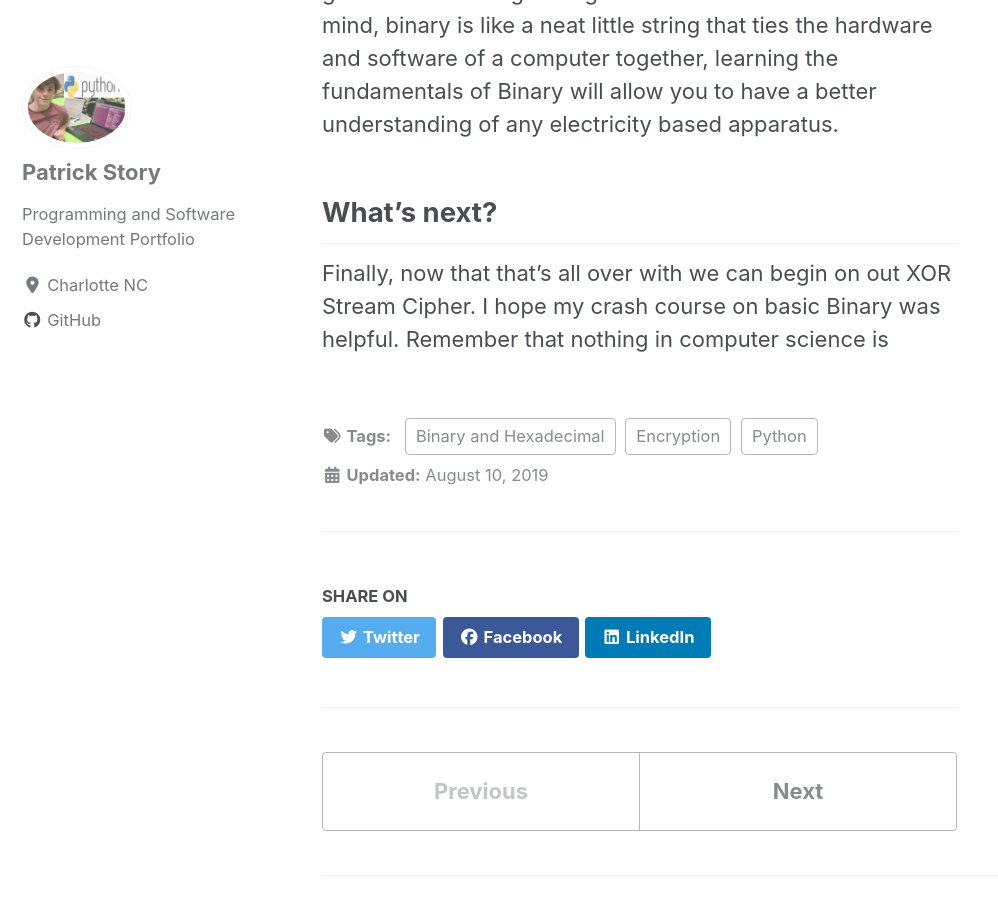
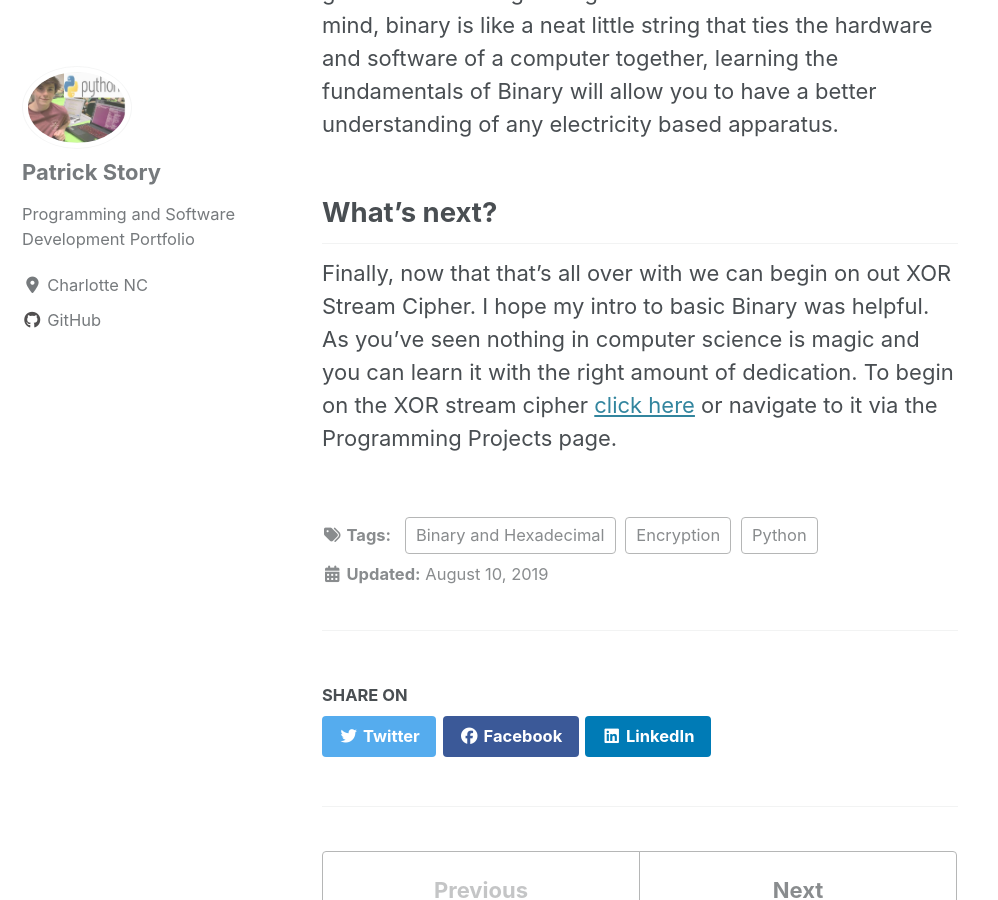
Before and after one commit to Patchyst/Patchyst.github.io, a Jekyll site: the page built from _posts/2019-08-10-binaryintro.md, in a window 1280 px wide and 900 px high, scrolled down 8078 px. Shown: the whole window, without its empty margins (0-998 px from the left). Built offline with Jekyll 4.4.1, drawn with Linux system fonts in a browser that asks for light colours; cached includes are drawn as plain includes; nearby versions of some CDN libraries.

Commit message:
Updating XOR project and Binary page

```diff
--- a/_posts/2019-08-10-binaryintro.md
+++ b/_posts/2019-08-10-binaryintro.md
@@ -114,4 +114,4 @@ Using bit operations can make beef up an encryption's defenses because they can
 ## Recap:
 I know I spent all this time chattering about how we were going to use binary numbers for encryption, but it can be used in many other circumstances. Remember earlier when I said binary is a representation of if electricity is flowing(1) or not(0)? Well, logic gates display how circuits handle these electrical pulses. It's likely you will run into a few of the logic gates when looking through circuit schematics. With this in mind, binary is like a neat little string that ties the hardware and software of a computer together, learning the fundamentals of Binary will allow you to have a better understanding of any electricity based apparatus.
 ## What's next?
-Finally, now that that's all over with we can begin on out XOR Stream Cipher. I hope my crash course on basic Binary was helpful. Remember that nothing in computer science is
+Finally, now that that's all over with we can begin on out XOR Stream Cipher. I hope my intro to basic Binary was helpful. As you've seen nothing in computer science is magic and you can learn it with the right amount of dedication. To begin on the XOR stream cipher [click here](https://patchyst.github.io/XORstream/) or navigate to it via the Programming Projects page.
```
Also changed, not shown: _posts/2019-08-13-XORstream.md (+1 -0 lines).
